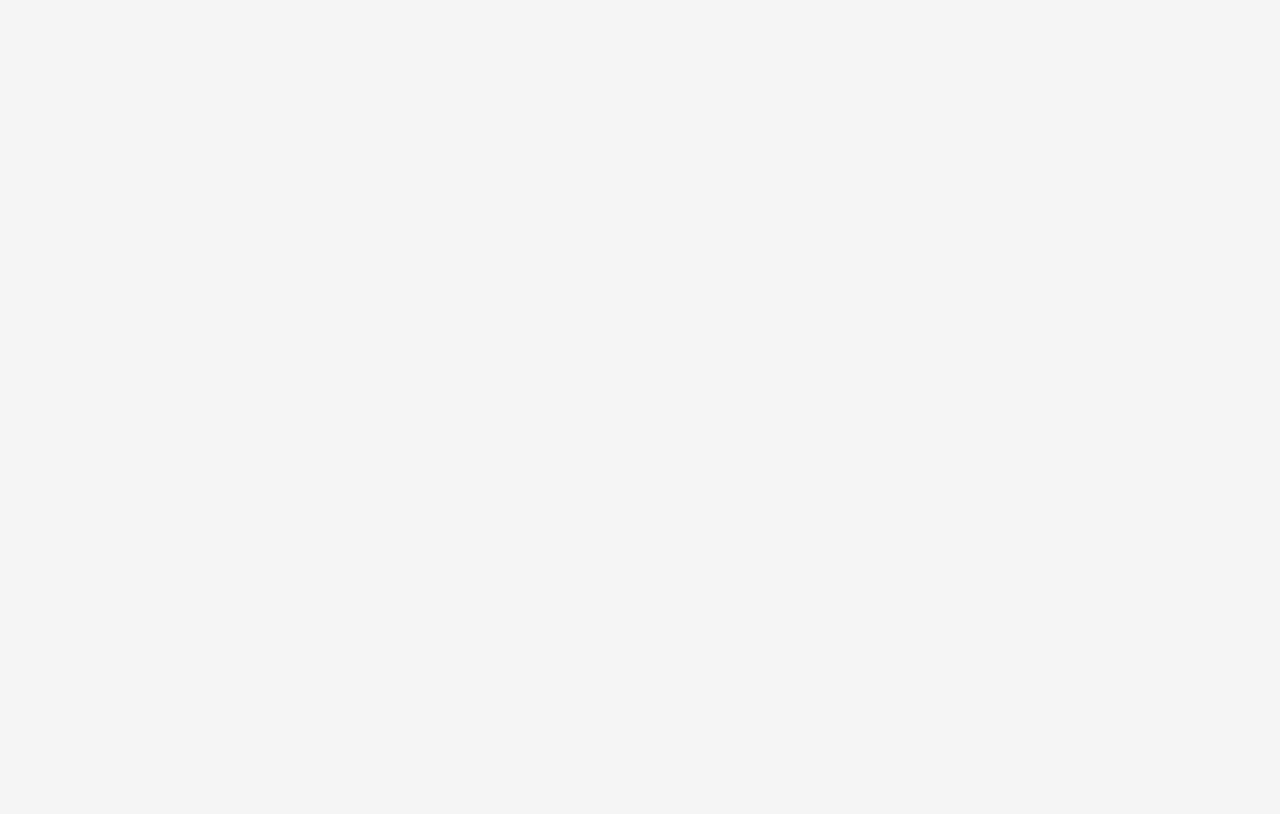
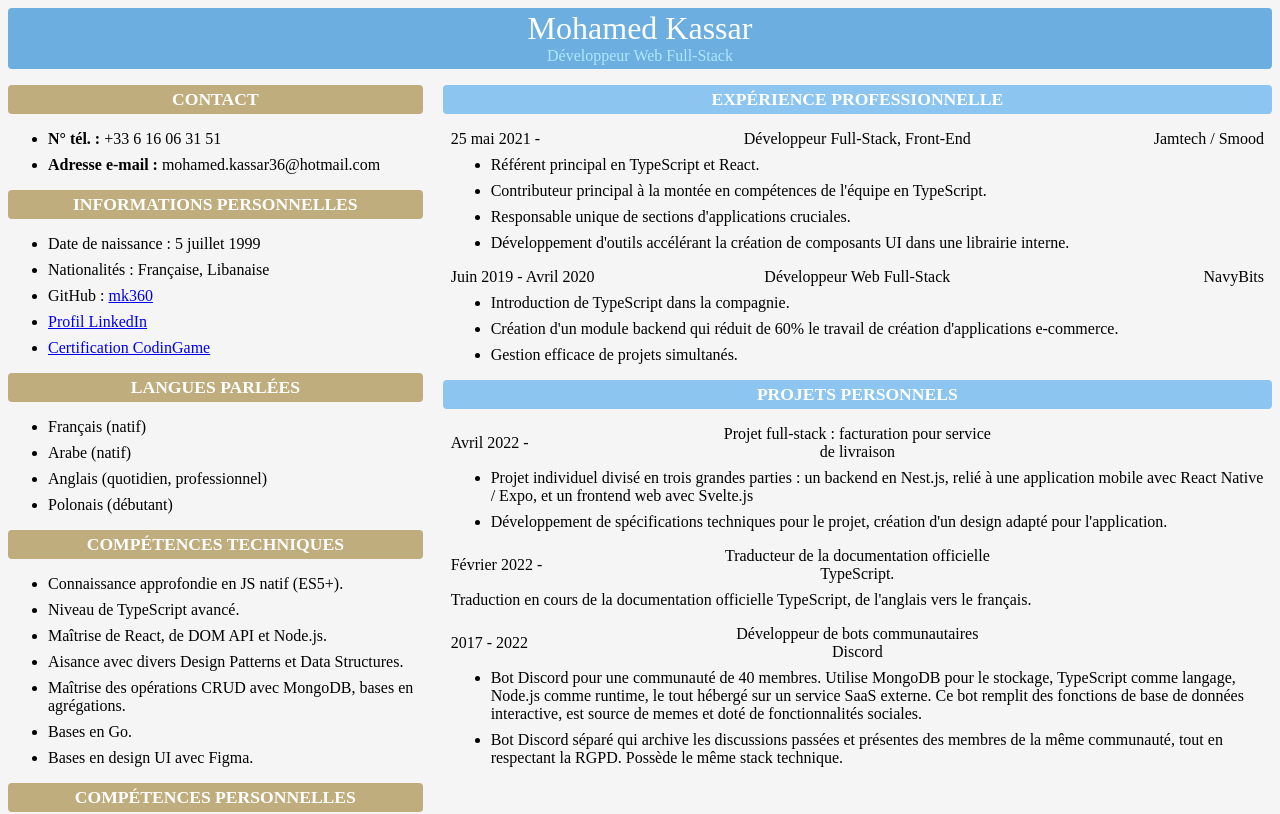
Before and after one commit to mk360/cv, a React (Create React App) app: page / in a window 1280 px wide. Before the commit this address had no page. Shown: the top 814 px of the page. Built offline with nearby package versions, Linux system fonts and the light colour scheme; a web font is replaced by a local one.

Commit message:
try to make react navigation work with gh-pages

```diff
--- a/src/App.tsx
+++ b/src/App.tsx
@@ -1,17 +1,17 @@
-import { BrowserRouter, useRoutes } from 'react-router-dom';
+import { HashRouter, useRoutes } from 'react-router-dom';
 import './styles/App.scss';
 import CVView from './view/cv';
 
 function App() {
   return (
-    <BrowserRouter>
+    <HashRouter>
       {<RoutesWrapper />}
-    </BrowserRouter>
+    </HashRouter>
   );
 }
 
 function RoutesWrapper() {
-  return useRoutes([{ path: '/cv', element: <CVView /> }, { path: '/cv/:lang', element: <CVView /> }]);
+  return useRoutes([{ path: '/', element: <CVView /> }, { path: '/:lang', element: <CVView /> }]);
 };
 
 export default App;
```
